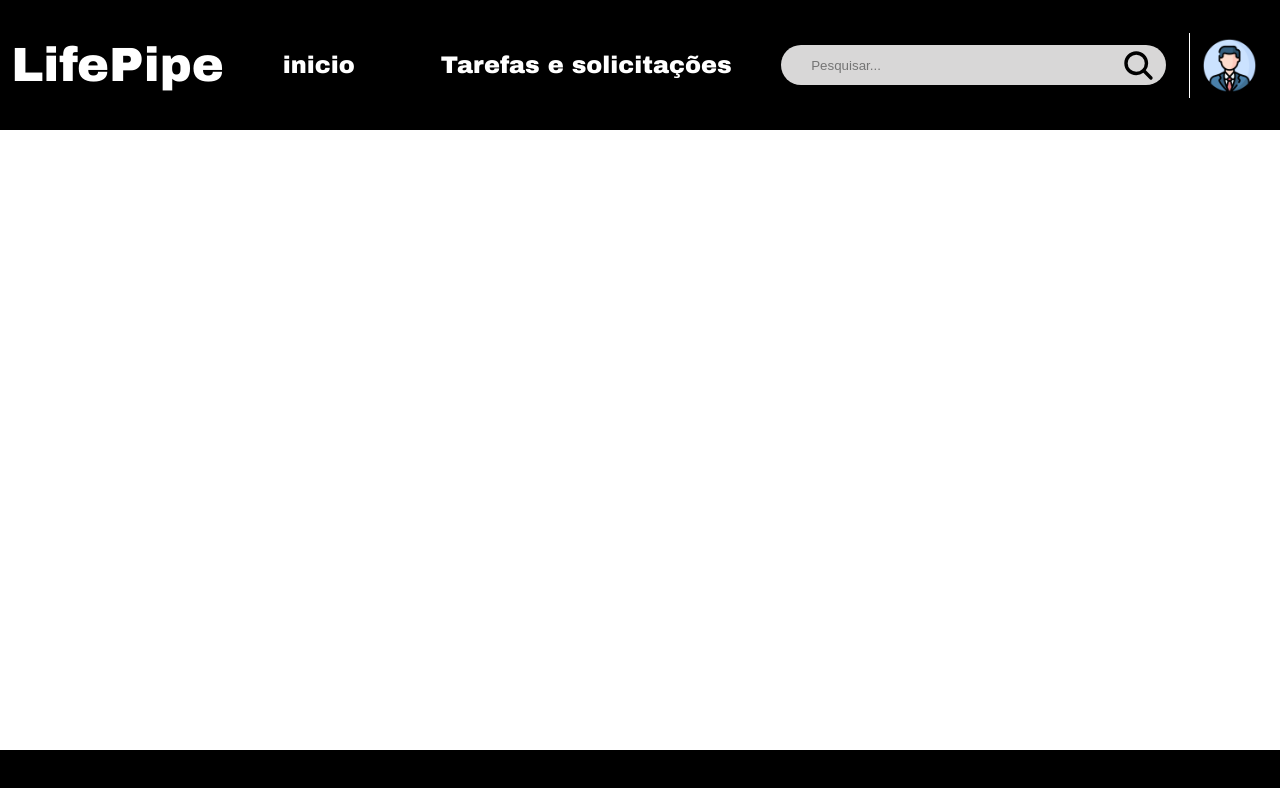
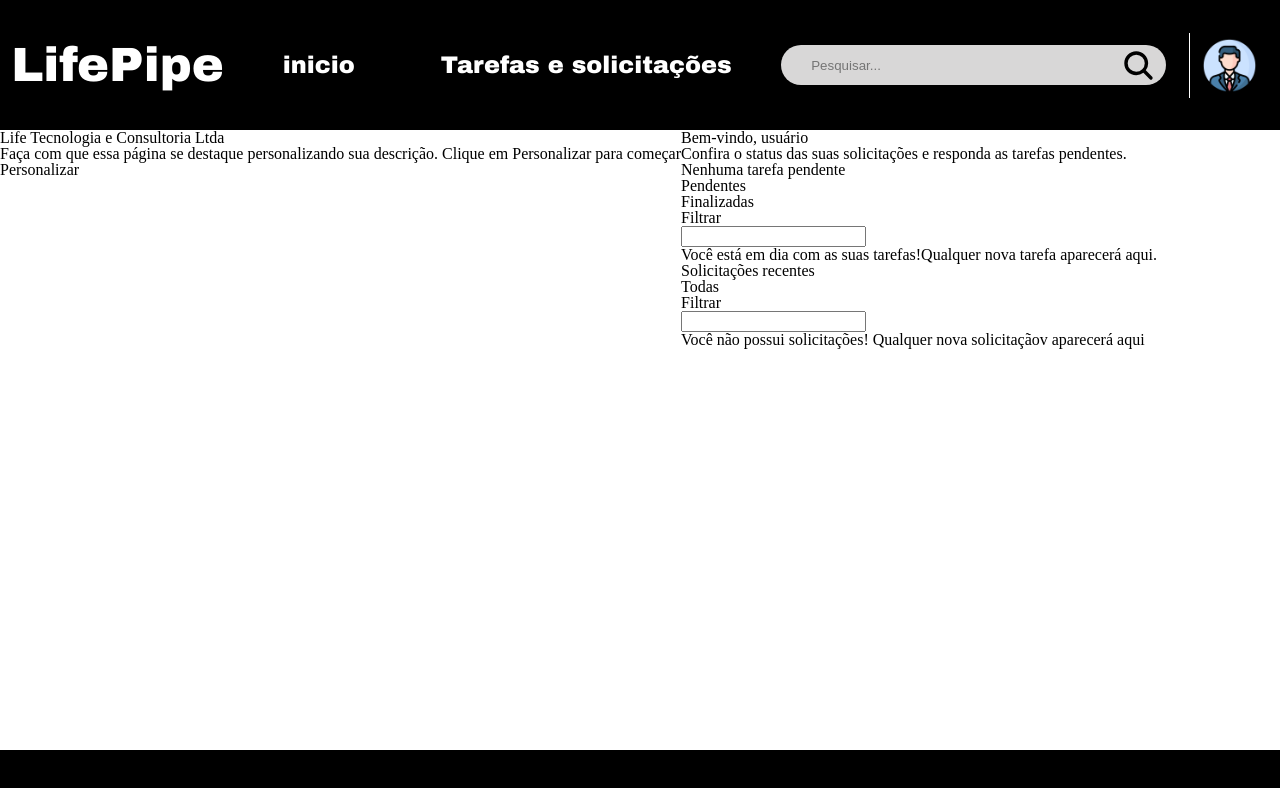
Before and after one commit to EVCG/Lifepipe, a Next.js app: page /TarefasSolicitacoes in a window 1280 px wide. Shown: the top 788 px of the page. Built offline with nearby package versions, Linux system fonts and the light colour scheme.

Commit message:
coreção de erros

```diff
--- a/src/components/navBar/navBar.js
+++ b/src/components/navBar/navBar.js
@@ -9,9 +9,9 @@ export default function NavBar() {
 
   return (
     <div className={styles.ContainerNavBar}>
-      <p className={styles.LogoNavBar}>LifePipe</p>
-      <button className={styles.ButtonNavBar}>inicio</button>
-      <p className={styles.tasksNavBar}>Tarefas e solicitações</p>
+      <p className={styles.LogoNavBar} onClick={()=> router.push("/home")}>LifePipe</p>
+      <button className={styles.ButtonNavBar} onClick={()=> router.push("/home")}>inicio</button>
+      <p className={styles.tasksNavBar} onClick={()=> router.push("/TarefasSolicitacoes")}>Tarefas e solicitações</p>
       <div className={styles.searchContainer}>
         <IoSearch className={styles.searchIcon} />
         <input type='text' className={styles.inputNavBar} placeholder="Pesquisar..." />
--- a/src/components/navBar/navBar.module.css
+++ b/src/components/navBar/navBar.module.css
@@ -12,6 +12,7 @@
     font-size: 48px;
     font-family: "Archivo Black";
     color: #fff;
+    cursor: pointer;
 }
 
 .ButtonNavBar{
--- a/src/pages/TarefasSolicitacoes/index.js
+++ b/src/pages/TarefasSolicitacoes/index.js
@@ -2,18 +2,18 @@ import React from 'react';
 import styles from'./ts.module.css';
 import NavBar from '@/src/components/navBar/navBar';
 import Footer from '@/src/components/footer/footer';
-import ladoEsquerdoTS from './ladoEsquerdo';
-import ladoDireitoTS from './ladoDireito';
+import LadoEsquerdoTS from './ladoEsquerdo';
+import LadoDireitoTS from './ladoDireito';
 
 export default function TarefasSolicitacao() {
 
   return (
     <>
     <NavBar/>
-
-    <ladoEsquerdoTS/>
-    <ladoDireitoTS/>
-
+    <div className={styles.containerTarefas}>
+    <LadoEsquerdoTS/>
+    <LadoDireitoTS/>
+    </div>
     <Footer/>
     </>
   );
--- a/src/pages/TarefasSolicitacoes/ladoDireito/index.js
+++ b/src/pages/TarefasSolicitacoes/ladoDireito/index.js
@@ -1,3 +1,5 @@
+import styles from "./ladoDireitoTS.module.css";
+
 export default function ladoDireitoTS(){
 
 return(
--- a/src/pages/TarefasSolicitacoes/ladoEsquerdo/index.js
+++ b/src/pages/TarefasSolicitacoes/ladoEsquerdo/index.js
@@ -1,3 +1,5 @@
+import styles from "./ladoEsquerdoTS.module.css";
+
 export default function ladoEsquerdoTS() {
 
     return(
--- a/src/pages/TarefasSolicitacoes/ts.module.css
+++ b/src/pages/TarefasSolicitacoes/ts.module.css
@@ -0,0 +1,3 @@
+.containerTarefas{
+    display: flex;
+}
--- a/src/pages/home/index.js
+++ b/src/pages/home/index.js
@@ -1,9 +1,10 @@
 import styles from './home.module.css';
 import { useRouter } from 'next/router';
 import NavBar from "@/src/components/navBar/navBar";
-import SideBar from '@/src/components/sideBar/SideBar';
 import Footer from '@/src/components/footer/footer';
 import Usuario from '@/src/components/usuario/usuario';
+import SideBar from '@/src/components/SideBar/SideBar';
+
 export default function Home() {
   const router = useRouter();
 
```
